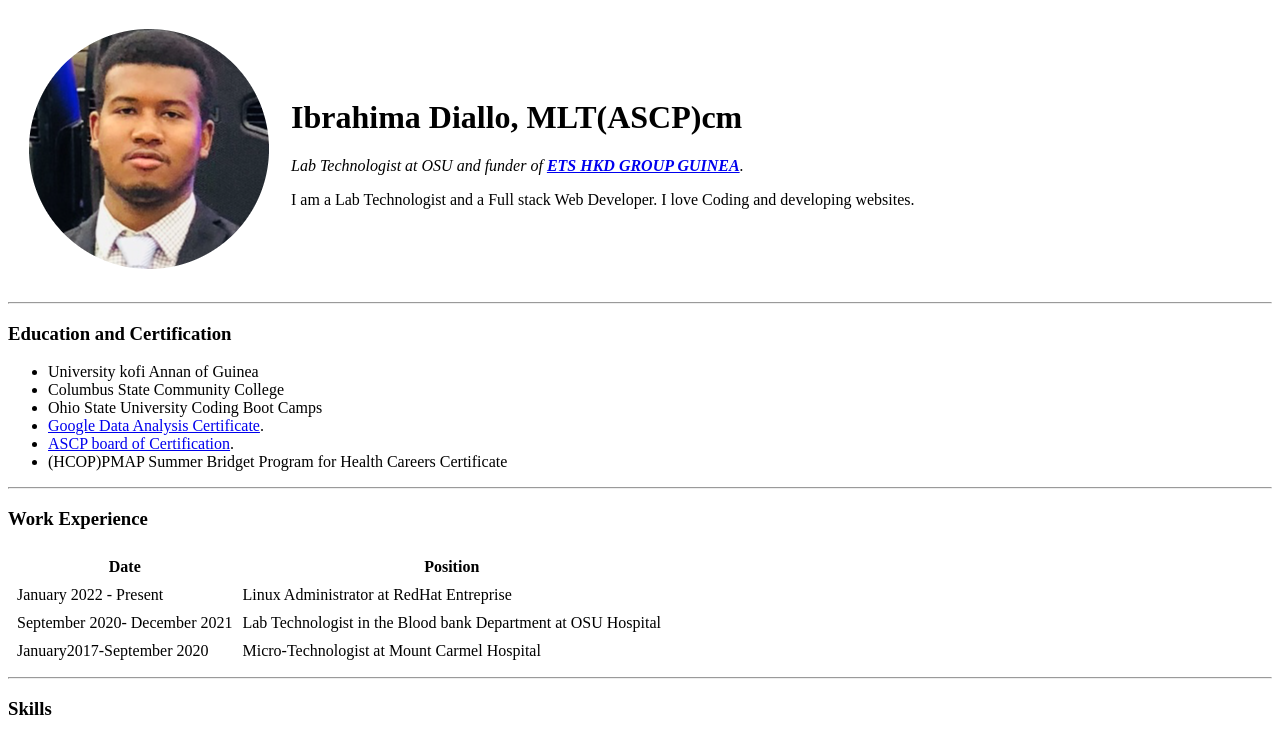
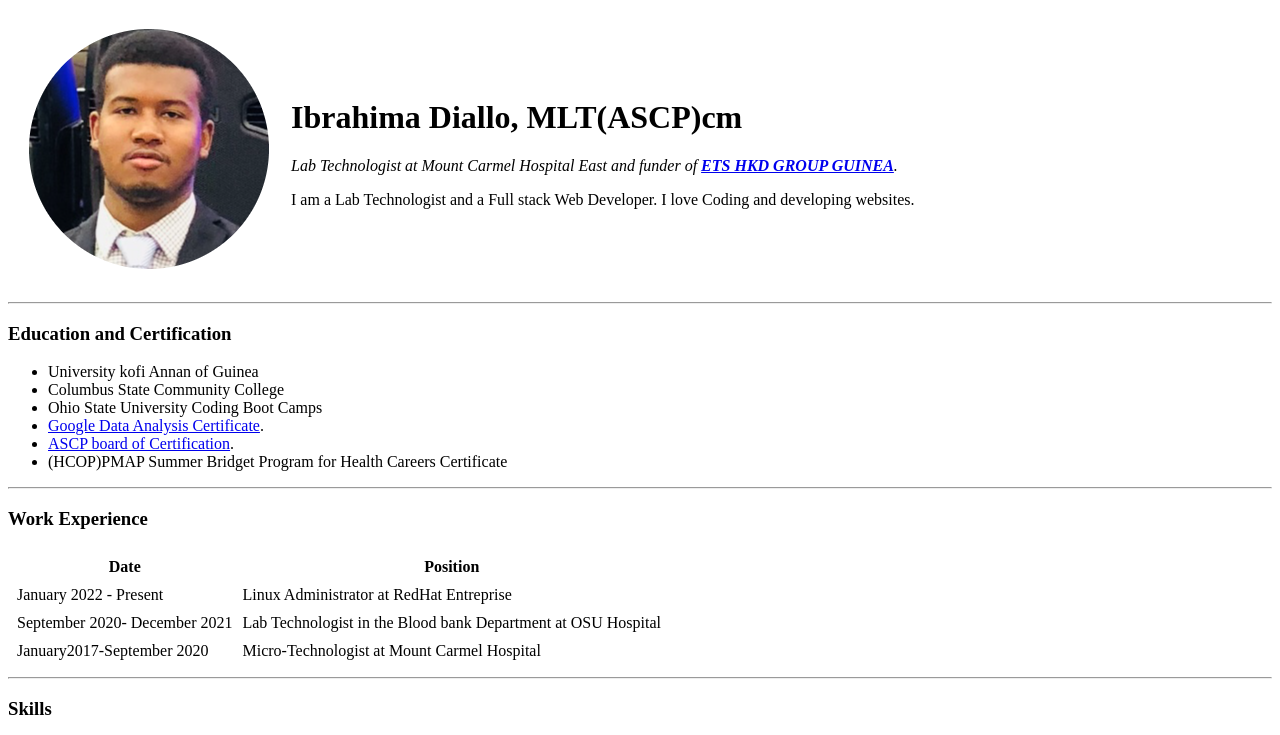
Before and after one commit to Gninkan94/basic-HTML-portfolio, a plain HTML site: page index.html in a window 1280 px wide. Shown: the top 735 px of the page. Drawn offline with Linux system fonts and the light colour scheme.

Commit message:
Update index.html

```diff
--- a/index.html
+++ b/index.html
@@ -12,7 +12,7 @@
       <td><img src="11zon_cropped (1).png" alt="Ibrahima profile"></td>
       <td>
         <h1> Ibrahima Diallo, MLT(ASCP)cm</h1>
-        <p><em>Lab Technologist at OSU and funder of <strong><a href="https://m.facebook.com/dryfixguinee/?ref=page_internal">ETS HKD GROUP GUINEA</a></strong>.</em></p>
+        <p><em>Lab Technologist at Mount Carmel Hospital East and funder of <strong><a href="https://m.facebook.com/dryfixguinee/?ref=page_internal">ETS HKD GROUP GUINEA</a></strong>.</em></p>
         <p>I am a Lab Technologist and a Full stack Web Developer. I love Coding and developing websites.</p>
       </td>
     </tr>
```
